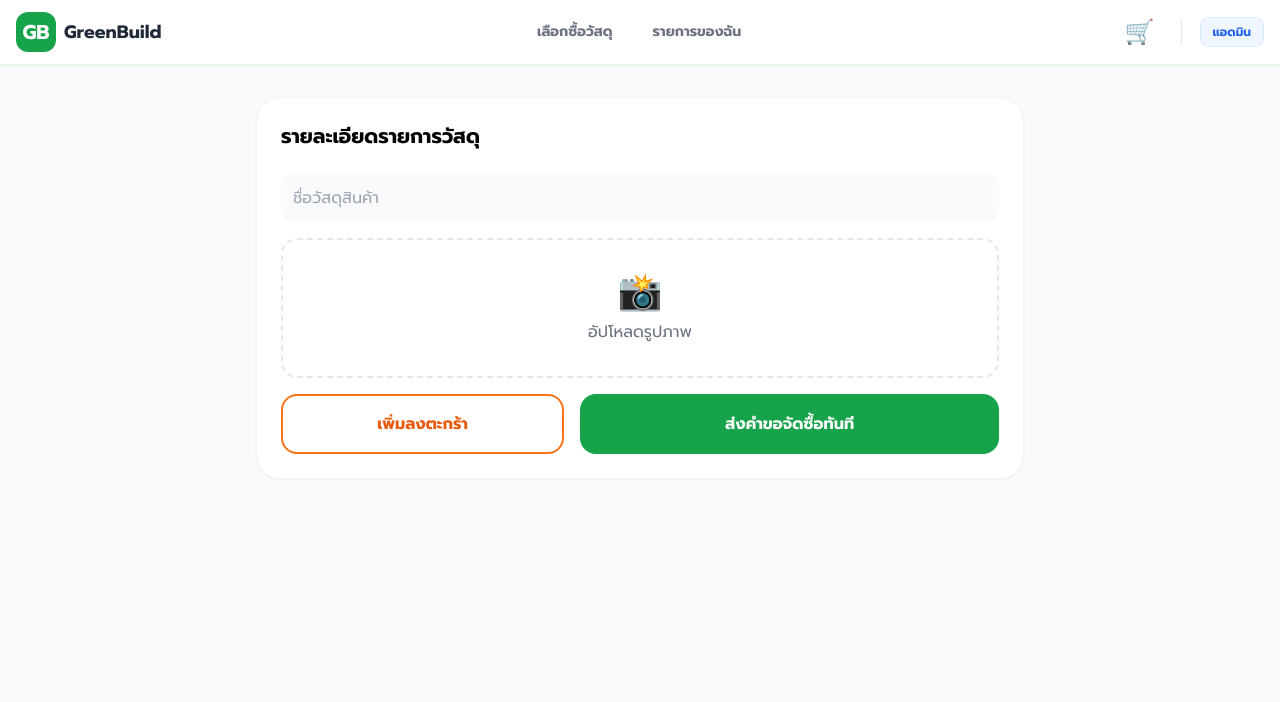
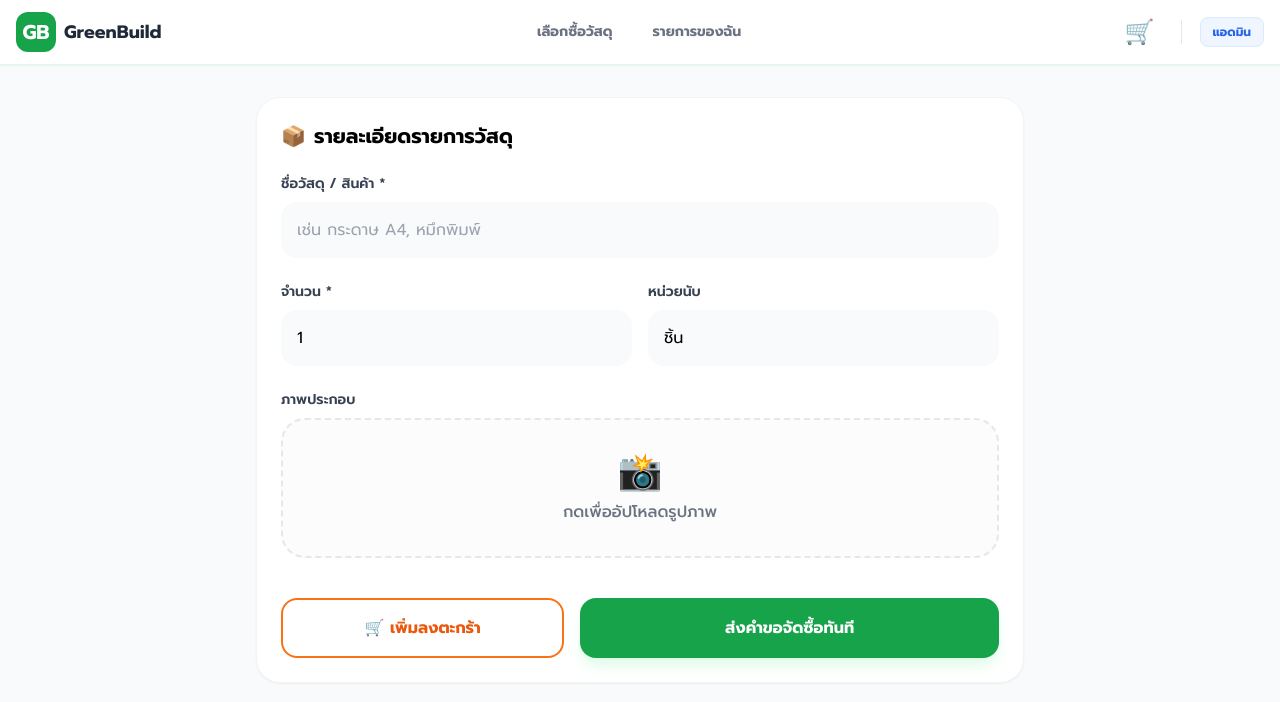
Before and after one commit to anuphat-bit/GreenBuild, a React (Vite) app: page / in a window 1280 px wide. Shown: the top 702 px of the page. Built offline with nearby package versions, Linux system fonts and the light colour scheme.

Commit message:
Update ShopView.tsx

```diff
--- a/components/ShopView.tsx
+++ b/components/ShopView.tsx
@@ -8,56 +8,59 @@ interface ShopViewProps {
 
 const ShopView: React.FC<ShopViewProps> = ({ onAddToCart, onCreateOrder }) => {
   const [productName, setProductName] = useState('');
-  const [quantity, setQuantity] = useState(1);
+  const [quantity, setQuantity] = useState<number>(1); // เพิ่ม state สำหรับจำนวน
+  const [unit, setUnit] = useState('ชิ้น');
   const [imageFile, setImageFile] = useState<string | null>(null);
   const [isUploading, setIsUploading] = useState(false);
 
-  // ฟังก์ชันจัดการการเลือกไฟล์รูปภาพ
   const handleFileChange = (e: React.ChangeEvent<HTMLInputElement>) => {
     const file = e.target.files?.[0];
     if (file) {
       const reader = new FileReader();
       reader.onloadend = () => {
-        setImageFile(reader.result as string); // เก็บเป็น Base64 ไว้ส่ง
+        setImageFile(reader.result as string);
       };
       reader.readAsDataURL(file);
     }
   };
 
   const handleSubmit = async (type: 'CART' | 'DIRECT') => {
+    if (!productName) {
+      alert("กรุณาระบุชื่อสินค้า");
+      return;
+    }
+
     let uploadedImageUrl = "";
+    setIsUploading(true);
 
-    // ถ้ามีการเลือกรูป ให้ส่งไปที่ Apps Script ก่อน
     if (imageFile) {
-      setIsUploading(true);
       try {
-        const response = await fetch('https://script.google.com/macros/s/AKfycby83_xi262iSGQUnadikpkj38iTwOLwvmePGxCLCirN8mwpneZZKXYG7fn3UVtcvQyh/exec', { // วาง URL ที่ได้จากข้อ 1 ตรงนี้
+        // ใช้โหมด no-cors เพื่อเลี่ยงปัญหาความปลอดภัยเบื้องต้น หรือตรวจสอบ Script URL อีกครั้ง
+        const response = await fetch('https://script.google.com/macros/s/AKfycby83_xi262iSGQUnadikpkj38iTwOLwvmePGxCLCirN8mwpneZZKXYG7fn3UVtcvQyh/exec', {
           method: 'POST',
+          mode: 'no-cors', // เพิ่มโหมดนี้หากติดปัญหา CORS
+          headers: { 'Content-Type': 'text/plain' },
           body: JSON.stringify({
             image: imageFile,
             fileName: `img_${Date.now()}.png`
           })
         });
-        const result = await response.json();
-        if (result.result === "success") {
-          uploadedImageUrl = result.url; // ได้ลิงก์รูปภาพใน Drive มาแล้ว
-        }
+        // หมายเหตุ: เมื่อใช้ no-cors จะอ่าน response.json() ไม่ได้ แต่รูปจะเข้า Drive ปกติ
+        // หากต้องการ URL กลับมา ต้องตั้งค่าที่ Apps Script ให้รองรับ Options/CORS
       } catch (error) {
         console.error("Upload error:", error);
-      } finally {
-        setIsUploading(false);
       }
     }
 
     const newItem: OrderItem = {
       id: `ORD-${Date.now()}`,
-      userName: localStorage.getItem('greenbuild_user_name') || '',
-      department: localStorage.getItem('greenbuild_department') || '',
-      name: productName,
-      amount: quantity,
-      unit: 'หน่วย',
+      userName: localStorage.getItem('greenbuild_user_name') || 'ไม่ระบุชื่อ',
+      department: localStorage.getItem('greenbuild_department') || 'ไม่ระบุแผนก',
+      name: productName.trim(), // ตรวจสอบว่าใน types.ts ใช้ 'name' หรือ 'productName'
+      amount: Number(quantity), // ตรวจสอบว่าใน types.ts ใช้ 'amount' หรือ 'quantity'
+      unit: unit,
       isGreen: true,
-      imageAttachment: uploadedImageUrl, // เก็บลิงก์รูปภาพลงใน Google Sheets
+      imageAttachment: uploadedImageUrl,
       requestedAt: new Date().toISOString(),
       status: OrderStatus.PENDING
     };
@@ -65,23 +68,60 @@ const ShopView: React.FC<ShopViewProps> = ({ onAddToCart, onCreateOrder }) => {
     if (type === 'CART') onAddToCart(newItem);
     else onCreateOrder([newItem]);
 
-    alert("บันทึกข้อมูลและอัปโหลดรูปเรียบร้อย!");
+    setIsUploading(false);
+    setProductName('');
+    setQuantity(1);
+    setImageFile(null);
+    alert("บันทึกข้อมูลเรียบร้อย!");
   };
 
   return (
-    <div className="max-w-3xl mx-auto p-6 bg-white rounded-3xl shadow-sm border border-gray-100">
-      <h2 className="text-xl font-bold mb-6">รายละเอียดรายการวัสดุ</h2>
+    <div className="max-w-3xl mx-auto p-6 bg-white rounded-3xl shadow-sm border border-gray-100 animate-in fade-in duration-500">
+      <h2 className="text-xl font-bold mb-6 flex items-center gap-2">
+        <span>📦</span> รายละเอียดรายการวัสดุ
+      </h2>
 
-      <div className="space-y-4">
+      <div className="space-y-6">
+        {/* ชื่อสินค้า */}
+        <div>
+          <label className="block text-sm font-semibold text-gray-700 mb-2">ชื่อวัสดุ / สินค้า *</label>
           <input
             type="text"
-          placeholder="ชื่อวัสดุสินค้า"
-          className="w-full p-3 bg-gray-50 rounded-xl"
+            placeholder="เช่น กระดาษ A4, หมึกพิมพ์"
+            className="w-full p-4 bg-gray-50 rounded-2xl border-none focus:ring-2 focus:ring-green-500 transition-all"
             value={productName}
             onChange={(e) => setProductName(e.target.value)}
           />
+        </div>
 
-        <div className="border-2 border-dashed border-gray-200 rounded-2xl p-8 text-center">
+        {/* จำนวน และ หน่วย */}
+        <div className="grid grid-cols-2 gap-4">
+          <div>
+            <label className="block text-sm font-semibold text-gray-700 mb-2">จำนวน *</label>
+            <input
+              type="number"
+              min="1"
+              className="w-full p-4 bg-gray-50 rounded-2xl border-none focus:ring-2 focus:ring-green-500 transition-all"
+              value={quantity}
+              onChange={(e) => setQuantity(Number(e.target.value))}
+            />
+          </div>
+          <div>
+            <label className="block text-sm font-semibold text-gray-700 mb-2">หน่วยนับ</label>
+            <input
+              type="text"
+              placeholder="รีม, กล่อง, ชิ้น"
+              className="w-full p-4 bg-gray-50 rounded-2xl border-none focus:ring-2 focus:ring-green-500 transition-all"
+              value={unit}
+              onChange={(e) => setUnit(e.target.value)}
+            />
+          </div>
+        </div>
+
+        {/* อัปโหลดรูปภาพ */}
+        <div>
+          <label className="block text-sm font-semibold text-gray-700 mb-2">ภาพประกอบ</label>
+          <div className="border-2 border-dashed border-gray-200 rounded-3xl p-8 text-center bg-gray-50/50 hover:bg-gray-50 transition-colors relative">
             <input
               type="file"
               accept="image/*"
@@ -91,25 +131,32 @@ const ShopView: React.FC<ShopViewProps> = ({ onAddToCart, onCreateOrder }) => {
             />
             <label htmlFor="file-upload" className="cursor-pointer">
               <div className="text-4xl mb-2">📸</div>
-            <p className="text-gray-500">{imageFile ? "เลือกรูปใหม่" : "อัปโหลดรูปภาพ"}</p>
-            {imageFile && <p className="text-xs text-green-600 mt-2 italic">เตรียมอัปโหลดแล้ว</p>}
+              <p className="text-gray-500 font-medium">{imageFile ? "เปลี่ยนรูปภาพ" : "กดเพื่ออัปโหลดรูปภาพ"}</p>
+              {imageFile && (
+                <div className="mt-4">
+                  <img src={imageFile} alt="preview" className="max-h-32 mx-auto rounded-lg shadow-md" />
+                  <p className="text-xs text-green-600 mt-2">✨ เตรียมพร้อมอัปโหลด</p>
+                </div>
+              )}
             </label>
           </div>
+        </div>
 
-        <div className="flex gap-4">
+        {/* ปุ่มกดยืนยัน */}
+        <div className="flex gap-4 pt-4">
           <button
             disabled={isUploading}
             onClick={() => handleSubmit('CART')}
-            className="flex-1 py-4 border-2 border-orange-500 text-orange-600 rounded-2xl font-bold"
+            className="flex-1 py-4 border-2 border-orange-500 text-orange-600 rounded-2xl font-bold hover:bg-orange-50 transition-all active:scale-95 disabled:opacity-50"
           >
-            {isUploading ? "กำลังอัปโหลด..." : "เพิ่มลงตะกร้า"}
+            🛒 เพิ่มลงตะกร้า
           </button>
           <button
             disabled={isUploading}
             onClick={() => handleSubmit('DIRECT')}
-            className="flex-[1.5] py-4 bg-green-600 text-white rounded-2xl font-bold"
+            className="flex-[1.5] py-4 bg-green-600 text-white rounded-2xl font-bold shadow-lg shadow-green-100 hover:bg-green-700 transition-all active:scale-95 disabled:opacity-50"
           >
-            {isUploading ? "กำลังอัปโหลด..." : "ส่งคำขอจัดซื้อทันที"}
+            {isUploading ? "กำลังประมวลผล..." : "ส่งคำขอจัดซื้อทันที"}
           </button>
         </div>
       </div>
```
Lines whose indentation alone changed are shown as unchanged.
